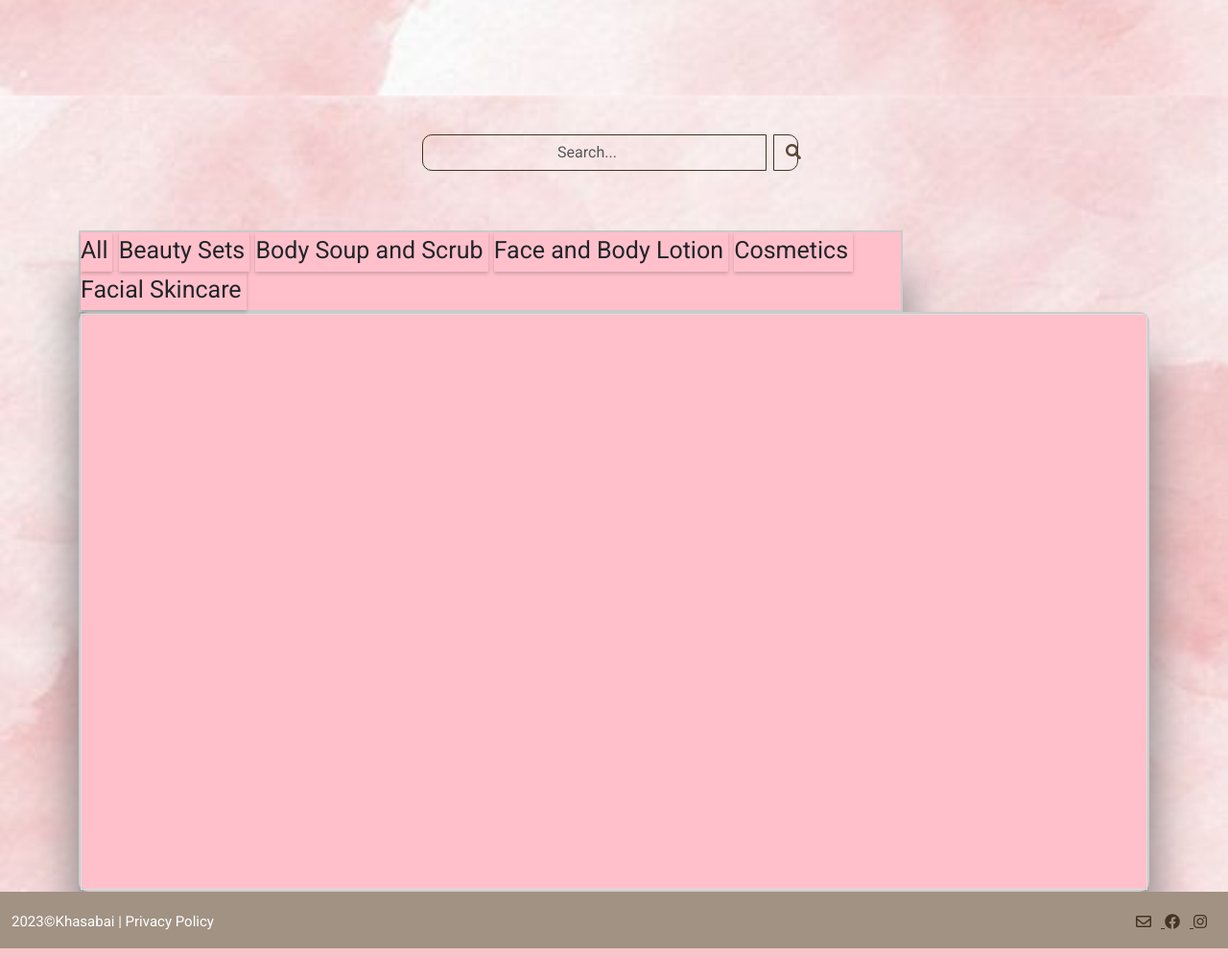
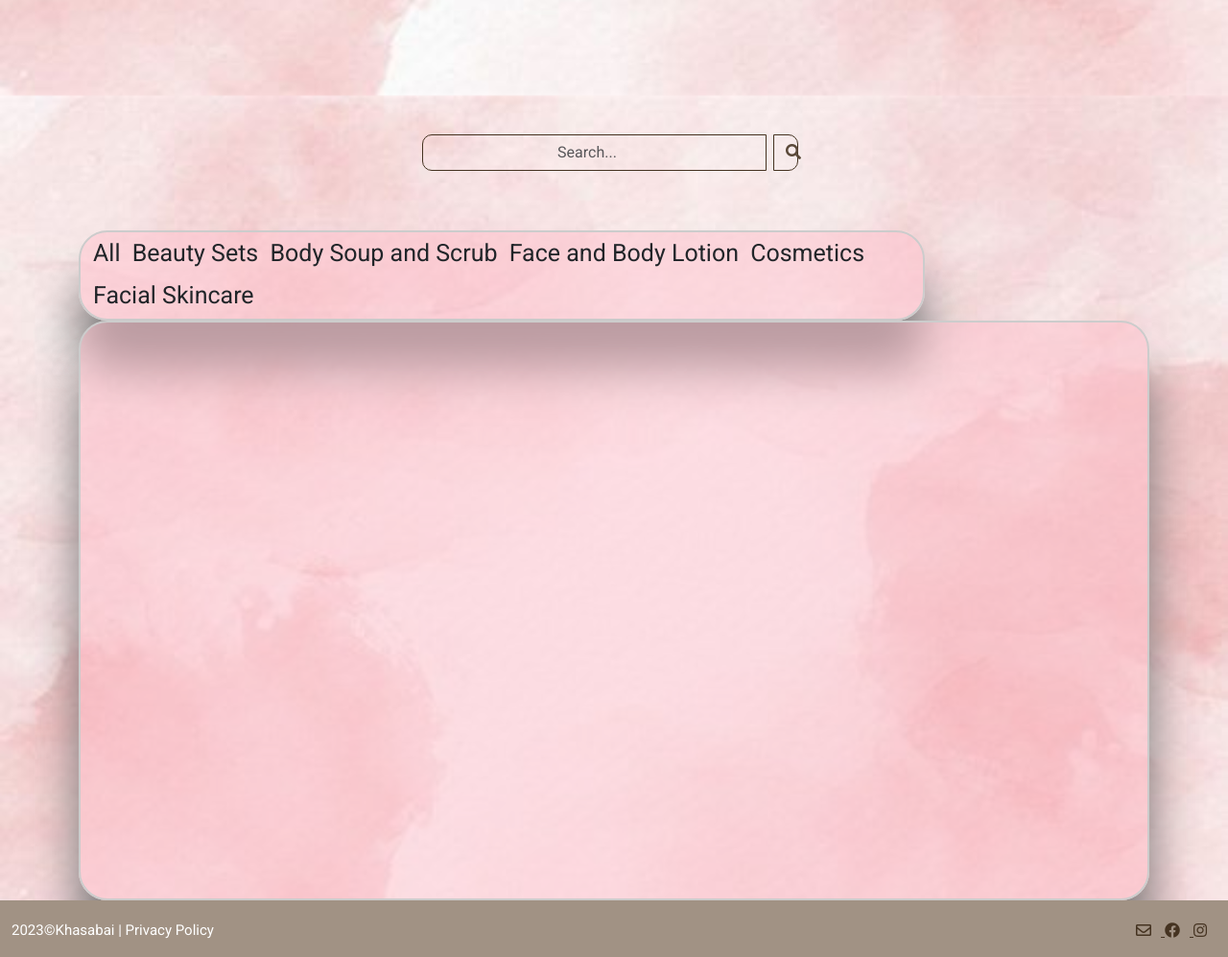
Before and after one commit to tipenn/Final-Khasabai, a PHP site: page /customerhome.php in a window 1280 px wide. Shown: the part 753-1750 px from the top of the page at 96% size. Run offline with PHP 8.4, Linux system fonts and the light colour scheme; data that the repository does not hold is empty; some libraries are stand-ins or nearby versions.

Commit message:
update genre list

```diff
--- a/customerhome.php
+++ b/customerhome.php
@@ -149,7 +149,8 @@ if (!empty($searchQuery)) {
         .scrollable-section {
             height: 600px; /* Adjust the height as needed */
             overflow-y: auto;
-            border: 1px solid #ddd; /* Optional: Add a border for better visibility */
+            border-radius: 30px;
+
         }
 
         button{
@@ -243,27 +244,29 @@ if (!empty($searchQuery)) {
     display: none;
 }
 .category{
-    background-color: pink;
-    border-radius: 10px;
+    background-color: rgba(255, 192, 203, 0.5);
     width: 100%;
     box-shadow: 0 50px 50px #757676;
     border:2px solid #cccccc;
+    border-radius: 30px;
+
 }
 
 
 .wrap{
     margin:0px;
-    background-color: pink;
+    background-color: rgba(255, 192, 203, 0.5);
     box-shadow: 0 50px 50px #757676;
     border:2px solid #cccccc;
     font-size: 25px;
-    width:77%
+    width:79%;
+    border-radius: 30px;
+    padding:0px 10px 3px 10px;
 }
 .head {
-    box-shadow: 0 2px 4px rgba(0, 0, 0, 0.2); /* Adjusted shadow color and opacity */
     transform: translateY(0); /* Baseline transform */
-    transition: box-shadow 0.5s, transform 0.5s; /* Combined transitions */
-    padding: 10px;
+    transition: box-shadow 0.5s, transform 0.5s;
+    padding: 3px 3px 3px 3px;
 }
 
 .head:hover {
@@ -411,12 +414,12 @@ if (!empty($searchQuery)) {
 <div class="container">
 
 <div class="wrap" >
-    <div class="all head" style="display: inline-block;  cursor: pointer; margin: 0;  padding: 0 5px 3px 0;" onclick="toggleContent('all')">All</div>
-    <div class="beauty-sets head" style="display: inline-block;  cursor: pointer; margin: 0;  padding: 0 5px 3px 0;" onclick="toggleContent('beauty_set_')">Beauty Sets</div>
-    <div class="soap-scrub head" style="display: inline-block;  cursor: pointer; margin: 0;  padding: 0 5px 3px 0;" onclick="toggleContent('body_soap_')">Body Soup and Scrub</div>
-    <div class="face-body head" style="display: inline-block;  cursor: pointer; margin: 0;  padding: 0 5px 3px 0;" onclick="toggleContent('lotion_')">Face and Body Lotion</div>
-    <div class="cosmetics head" style="display: inline-block;  cursor: pointer; margin: 0;  padding: 0 5px 3px 0;" onclick="toggleContent('cosmetics_')">Cosmetics</div>
-    <div class="skincare head" style="display: inline-block;  cursor: pointer; margin: 0;  padding: 0 5px 3px 0;" onclick="toggleContent('skincare_')">Facial Skincare</div>
+    <div class="all head" style="display: inline-block;  cursor: pointer; margin: 0;"   onclick="toggleContent('all')">All</div>
+    <div class="beauty-sets head" style="display: inline-block;  cursor: pointer; margin: 0;"   onclick="toggleContent('beauty_set_')">Beauty Sets</div>
+    <div class="soap-scrub head" style="display: inline-block;  cursor: pointer; margin: 0;"   onclick="toggleContent('body_soap_')">Body Soup and Scrub</div>
+    <div class="face-body head" style="display: inline-block;  cursor: pointer; margin: 0;" onclick="toggleContent('lotion_')">Face and Body Lotion</div>
+    <div class="cosmetics head" style="display: inline-block;  cursor: pointer; margin: 0;" onclick="toggleContent('cosmetics_')">Cosmetics</div>
+    <div class="skincare head" style="display: inline-block;  cursor: pointer; margin: 0; " onclick="toggleContent('skincare_')">Facial Skincare</div>
 </div>
 
 
```
